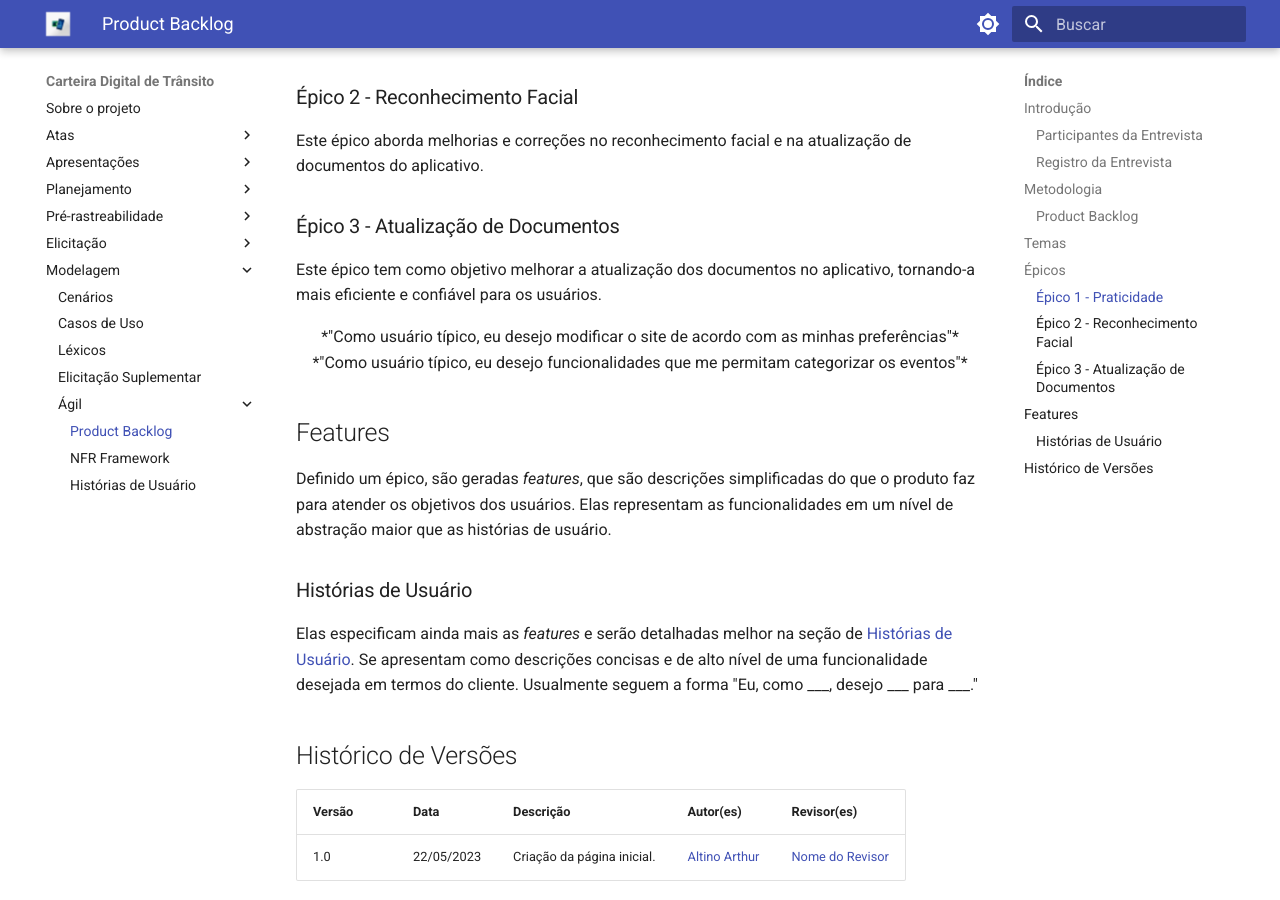
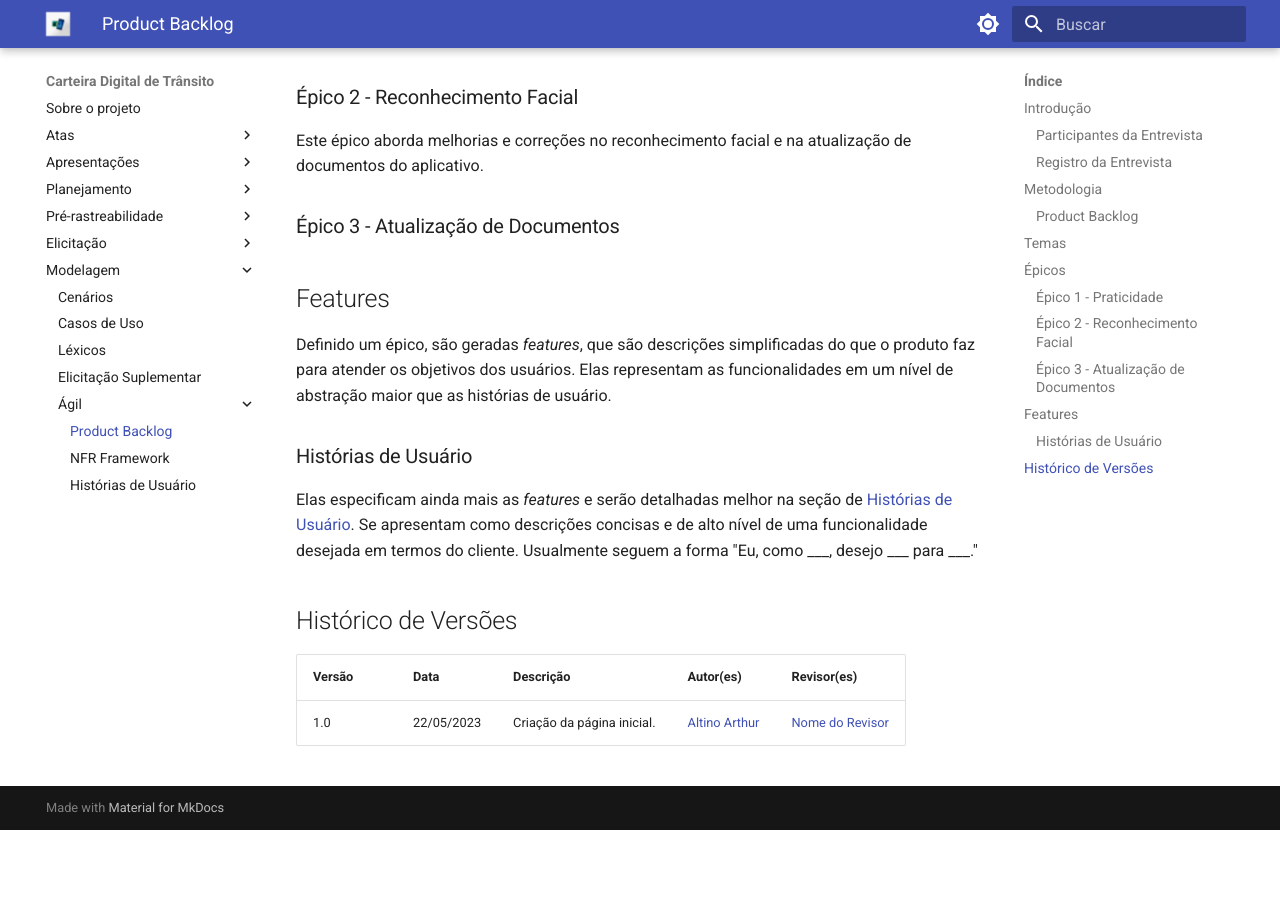
Before and after one commit to Requisitos-de-Software/2023.2-Carteira_Digital_de_Transito, an MkDocs documentation site: the page built from docs/modelagem/agil/backlog.md, in a window 1280 px wide and 900 px high, scrolled down 3245 px. Built offline with MkDocs 1.6.1 and Material for MkDocs 9.7.7, drawn with Linux system fonts in a browser that asks for light colours; after the commit the page ends 4075 px from its top, so only the background shows below that.

Commit message:
Update backlog.md

```diff
--- a/docs/modelagem/agil/backlog.md
+++ b/docs/modelagem/agil/backlog.md
@@ -70,15 +70,6 @@ Este épico aborda melhorias e correções no reconhecimento facial e na atualiz
 
 ### Épico 3 - Atualização de Documentos
 
-Este épico tem como objetivo melhorar a atualização dos documentos no aplicativo, tornando-a mais eficiente e confiável para os usuários.
-
-<center>
-*"Como usuário típico, eu desejo modificar o site de acordo com as minhas preferências"*
-</center>
-
-<center>
-*"Como usuário típico, eu desejo funcionalidades que me permitam categorizar os eventos"*
-</center>
 
 ## Features
 
```
